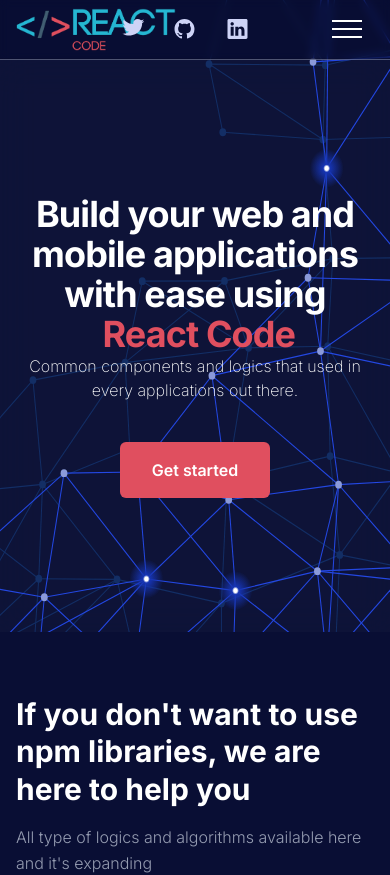
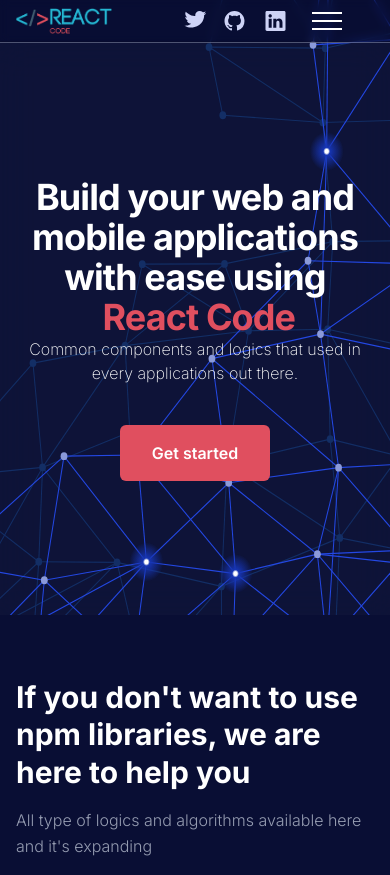
Before and after one commit to ArshadX/reactcode, a Next.js app: page / in a window 390 px wide. Shown: the top 875 px of the page. Built offline with nearby package versions, Linux system fonts and the light colour scheme.

Commit message:
creater picture ans header

```diff
--- a/components/Header/index.tsx
+++ b/components/Header/index.tsx
@@ -47,39 +47,16 @@
             ? "!fixed !z-[9999] !bg-white !bg-opacity-80 shadow-sticky backdrop-blur-sm !transition dark:!bg-black dark:!bg-opacity-40"
             : "!relative !z-[9999] !bg-white !bg-opacity-80 shadow-sticky backdrop-blur-sm !transition dark:!bg-black dark:!bg-opacity-40"
         }`}>
-        <div className="container">
-          <div className="relative -mx-4 flex items-center justify-between">
-            <div className="w-60 max-w-full px-4 xl:mr-12">
-              <Link href="/" className={`header-logo block w-full ${sticky ? "py-2 lg:py-2" : "py-2"} `}>
-                <div className="flex w-40 flex-row items-center">
-                  <Image src="/images/logo/logo.png" alt="logo" width={400} height={400} />
-                </div>
+        <div className="w-full">
+          <div className="relative flex items-center justify-between">
+            <div className="px-4 xl:mr-12">
+              <Link href="/" className="header-logo block py-2">
+                <>
+                  <Image src="/images/logo/logo.png" alt="logo" width={870} height={233} className="h-auto w-24" />
+                </>
               </Link>
             </div>
-
-            <div className="flex w-full items-center">
             <>
-                <button
-                  onClick={navbarToggleHandler}
-                  id="navbarToggler"
-                  aria-label="Mobile Menu"
-                  className="absolute right-4 top-1/2 block translate-y-[-50%] rounded-lg px-3 py-[6px] ring-primary focus:ring-2 lg:hidden">
-                  <span
-                    className={`relative my-1.5 block h-0.5 w-[30px] bg-black transition-all duration-300 dark:bg-white ${
-                      navbarOpen ? " top-[7px] rotate-45" : " "
-                    }`}
-                  />
-                  <span
-                    className={`relative my-1.5 block h-0.5 w-[30px] bg-black transition-all duration-300 dark:bg-white ${
-                      navbarOpen ? "opacity-0 " : " "
-                    }`}
-                  />
-                  <span
-                    className={`relative my-1.5 block h-0.5 w-[30px] bg-black transition-all duration-300 dark:bg-white ${
-                      navbarOpen ? " top-[-8px] -rotate-45" : " "
-                    }`}
-                  />
-                </button>
               <nav
                 id="navbarCollapse"
                 className={`navbar absolute right-0 z-30 w-[250px] rounded border-[.5px] border-body-color/50 bg-white py-4 px-6 duration-300 dark:border-body-color/20  lg:visible lg:static lg:w-auto lg:border-none lg:bg-transparent lg:p-0 lg:opacity-100 ${
@@ -128,12 +105,7 @@
                   ))}
                 </ul>
               </nav>
-              </>
-            </div>
-          </div>
-        </div>
-        <div className="absolute right-32 top-1/2 block translate-y-[-50%] px-3 py-[6px]">
-          <div className="flex flex-row justify-evenly gap-7">
+              <div className="mr-10 flex items-center gap-4">
                 <a id="twitter" href="/" aria-label="social-link" className=" text-[#CED3F6] hover:text-twitterBlue">
                   <svg width="25" height="20" viewBox="0 0 16 16" className="fill-current">
                     <path d="M16.3024 2.26027L17.375 1.0274C17.6855 0.693493 17.7702 0.436644 17.7984 0.308219C16.9516 0.770548 16.1613 0.924658 15.6532 0.924658H15.4556L15.3427 0.821918C14.6653 0.282534 13.8185 0 12.9153 0C10.9395 0 9.3871 1.48973 9.3871 3.21062C9.3871 3.31336 9.3871 3.46747 9.41532 3.57021L9.5 4.0839L8.90726 4.05822C5.29435 3.95548 2.33065 1.13014 1.85081 0.642123C1.06048 1.92637 1.5121 3.15925 1.99194 3.92979L2.95161 5.36815L1.42742 4.5976C1.45565 5.67637 1.90726 6.52397 2.78226 7.14041L3.54435 7.65411L2.78226 7.93665C3.2621 9.24658 4.33468 9.78596 5.125 9.99144L6.16935 10.2483L5.18145 10.8647C3.60081 11.8921 1.625 11.8151 0.75 11.738C2.52823 12.8682 4.64516 13.125 6.1129 13.125C7.21371 13.125 8.03226 13.0223 8.22984 12.9452C16.1331 11.25 16.5 4.82877 16.5 3.54452V3.36473L16.6694 3.26199C17.629 2.44007 18.0242 2.00342 18.25 1.74658C18.1653 1.77226 18.0524 1.82363 17.9395 1.84932L16.3024 2.26027Z" />
@@ -165,6 +137,29 @@
                     <path d="M0 1.146C0 .513.526 0 1.175 0h13.65C15.474 0 16 .513 16 1.146v13.708c0 .633-.526 1.146-1.175 1.146H1.175C.526 16 0 15.487 0 14.854V1.146zm4.943 12.248V6.169H2.542v7.225h2.401zm-1.2-8.212c.837 0 1.358-.554 1.358-1.248-.015-.709-.52-1.248-1.342-1.248-.822 0-1.359.54-1.359 1.248 0 .694.521 1.248 1.327 1.248h.016zm4.908 8.212V9.359c0-.216.016-.432.08-.586.173-.431.568-.878 1.232-.878.869 0 1.216.662 1.216 1.634v3.865h2.401V9.25c0-2.22-1.184-3.252-2.764-3.252-1.274 0-1.845.7-2.165 1.193v.025h-.016a5.54 5.54 0 0 1 .016-.025V6.169h-2.4c.03.678 0 7.225 0 7.225h2.4z" />
                   </svg>
                 </a>
+                <button
+                  onClick={navbarToggleHandler}
+                  id="navbarToggler"
+                  aria-label="Mobile Menu"
+                  className=" rounded-lg px-2 py-1 ring-primary focus:ring-2 lg:hidden">
+                  <span
+                    className={`relative my-1.5 block h-0.5 w-[30px] bg-black transition-all duration-300 dark:bg-white ${
+                      navbarOpen ? " top-[7px] rotate-45" : " "
+                    }`}
+                  />
+                  <span
+                    className={`relative my-1.5 block h-0.5 w-[30px] bg-black transition-all duration-300 dark:bg-white ${
+                      navbarOpen ? "opacity-0 " : " "
+                    }`}
+                  />
+                  <span
+                    className={`relative my-1.5 block h-0.5 w-[30px] bg-black transition-all duration-300 dark:bg-white ${
+                      navbarOpen ? " top-[-8px] -rotate-45" : " "
+                    }`}
+                  />
+                </button>
+              </div>
+            </>
           </div>
         </div>
       </header>
--- a/components/Testimonials/FounderTestimony.tsx
+++ b/components/Testimonials/FounderTestimony.tsx
@@ -22,8 +22,8 @@
               className="h-20 w-auto rounded-full"
               src="/images/creater_picture.jpg"
               alt="creater picture"
-              width={10}
-              height={10}
+              width={928}
+              height={928}
             />
             <div className="mt-4 flex flex-col justify-start ">
               <div className="text-lg font-semibold text-white">Mohammad Arshad</div>
```
Lines whose indentation alone changed are shown as unchanged.
